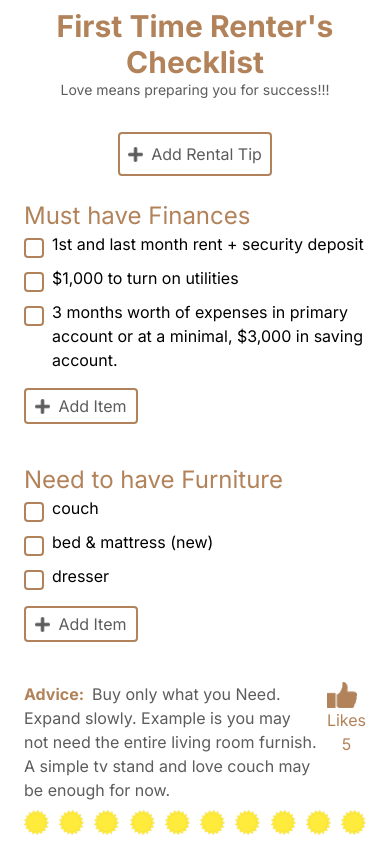
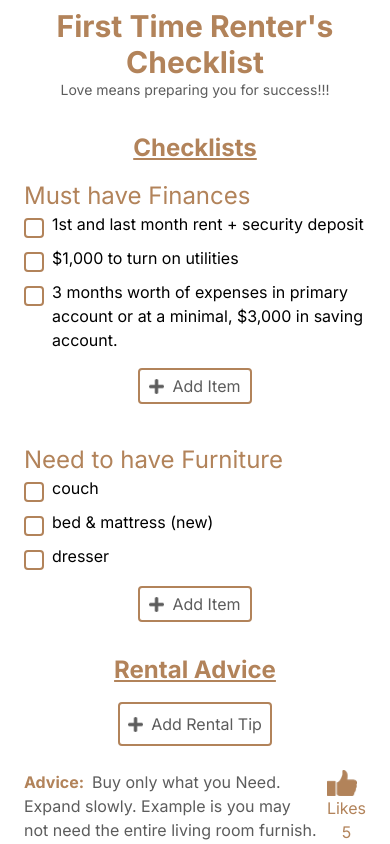
Before and after one commit to jcsmileyjr/renters-ui, a Next.js app: page / in a window 390 px wide. Shown: the top 844 px of the page. Built offline with nearby package versions, Linux system fonts and the light colour scheme.

Commit message:
Styling - Small changes to the UI to highlight mobile experience

```diff
--- a/src/app/page.js
+++ b/src/app/page.js
@@ -26,13 +26,14 @@ export default function Home() {
         <h1 className="text-3xl font-bold text-brown ">First Time Renter's Checklist</h1>
         <p className="text-sm text-mediumGray">Love means preparing you for success!!!</p>
       </section>
-      <section className="bg-red-300 sm:col-start-1 sm:col-end-3 sm:col-span-2 row-start-2 row-end-2">
+      <section className="bg-red-300 row-start-3 row-end-3 sm:col-start-1 sm:col-end-3 sm:col-span-2 sm:row-start-2 sm:row-end-2">
         <AddAdvice />
       </section>
       <section className="bg-lime-300 row-start-4 row-end-4 sm:col-start-1 sm:col-end-3 sm:col-span-2 sm:row-start-3 sm:row-end-3 ">
         <Advice list={AdviceData} />
       </section>
-      <section className="bg-sky-300 row-start-3 row-end-3 sm:col-start-3 sm:col-end-3 sm:row-span-3">
+      <section className="bg-sky-300 row-start-2 row-end-2 row-span-1 sm:col-start-3 sm:col-end-3 sm:row-span-3 mt-8 sm:mt-0">
+        <h2 className='font-bold text-2xl text-brown mb-4 text-center underline sm:hidden'>Checklists</h2>
         <Checklist containerTitle={"Must have Finances"} list={checkListDataA} />
         <Checklist containerTitle={"Need to have Furniture"} list={checkListDataB} />
       </section>
--- a/src/components/AddAdvice/addAdvice.js
+++ b/src/components/AddAdvice/addAdvice.js
@@ -4,7 +4,8 @@ import grayPlusIcon from '../../images/plus-icon-gray.png';
 // Component that allows the user open the AddTip page.
 export default function AddAdvice() {
     return (
-        <div className='flex justify-center items-center mt-8'>
+        <div className='flex flex-col justify-center items-center mt-8'>
+            <h2 className='font-bold text-2xl text-brown mb-4 underline sm:hidden'>Rental Advice</h2>
             <button className='text-mediumGray border-2 border-brown border-solid rounded mb-6 sm:mb-0 sm:w-1/3 p-2 flex justify-center items-center gap-2'>
                 <Image priority={false} src={grayPlusIcon} width={15} height={10} alt="Plus icon, when click, opens add rental tip page." />
                 <p>Add Rental Tip</p>
--- a/src/components/Advice/advice.js
+++ b/src/components/Advice/advice.js
@@ -4,7 +4,7 @@ import SunIcon from '../../images/sun-icon-yellow-1.png';
 
 const AdviceContainer = ({content}) => {
     return (
-        <div className="flex justify-center items-center mt-10">
+        <div className="flex justify-center items-center mt-10 first:mt-0 sm:first:mt-10">
             <div className='sm:w-1/2'>
                 <div className='flex'>
                     <p className='text-mediumGray pr-2'><span className='text-brown font-bold mr-2'>Advice:</span>{content.advice}</p>
--- a/src/components/Checklist/checklist.js
+++ b/src/components/Checklist/checklist.js
@@ -14,7 +14,7 @@ export default function Checklist ({containerTitle, list}) {
                     </div>
                 ))
             }
-            <div className="flex justify-start items-center mt-4">
+            <div className="flex justify-center items-center mt-4">
                 <button className='text-mediumGray border-2 border-brown border-solid rounded w-1/3 p-1 flex justify-center items-center gap-2'>
                     <Image priority={false} src={grayPlusIcon} width={15} height={10} alt="Plus icon, when click, opens add item to Checklist page." />
                     <p>Add Item</p>
```
